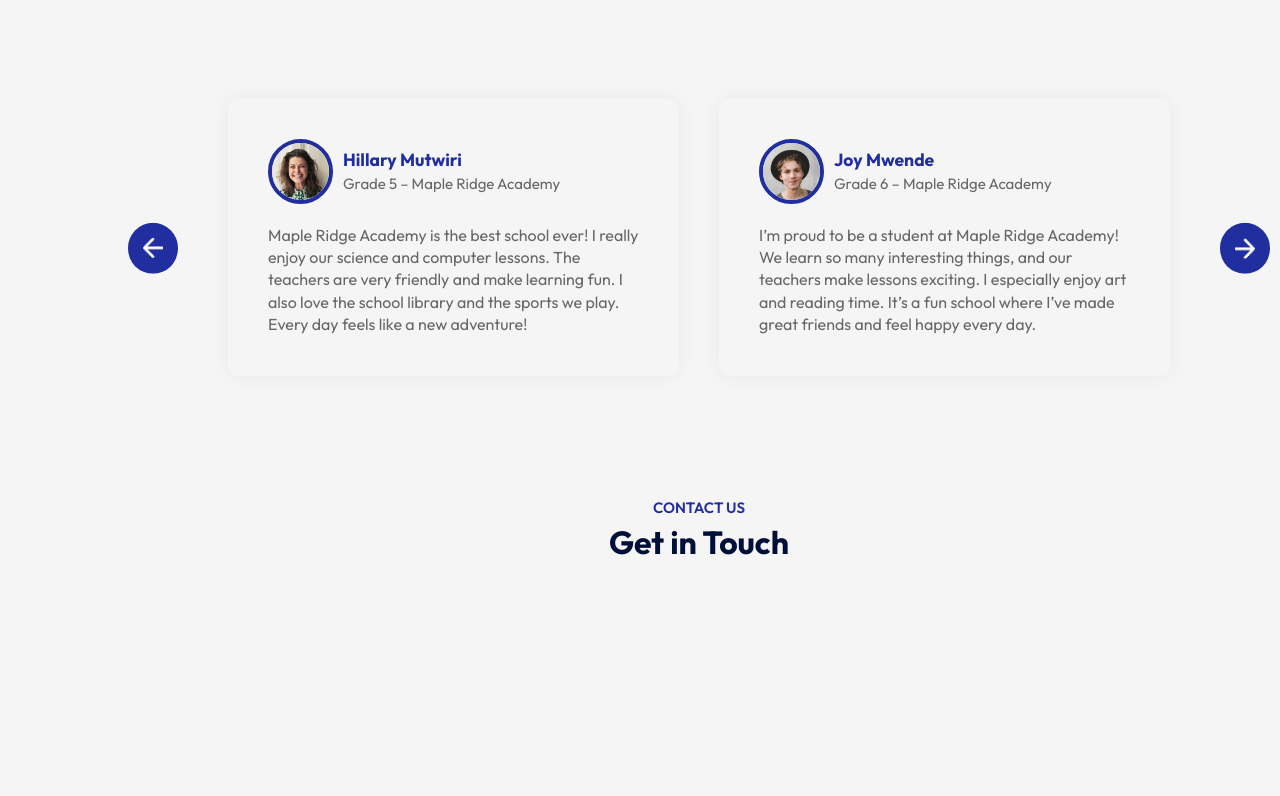
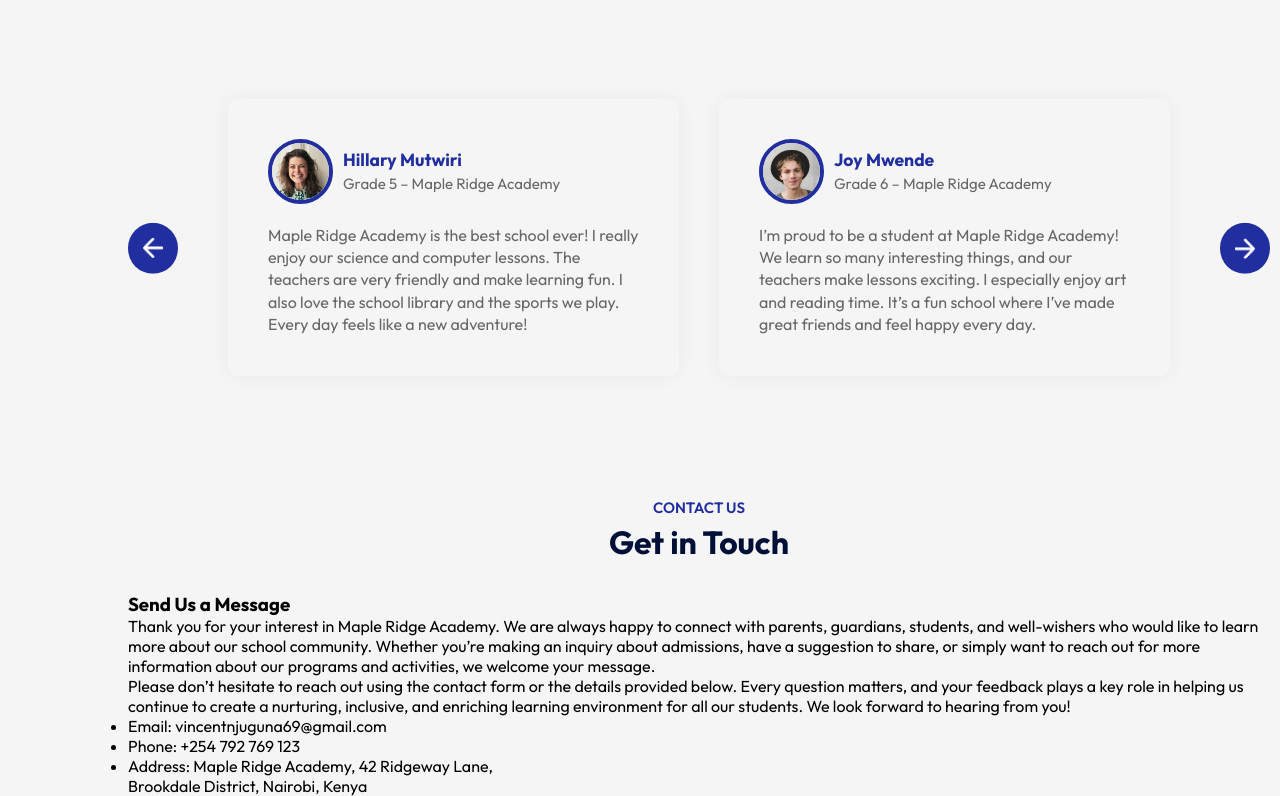
Before and after one commit to vinnietito/Edusity, a React (Vite) app: page / in a window 1280 px wide. Shown: the part 2607-3403 px from the top of the page. Before the commit the page ends 3199 px from the top, so only its background shows below. Built offline with nearby package versions, Linux system fonts and the light colour scheme.

Commit message:
Minor changes

```diff
--- a/src/App.jsx
+++ b/src/App.jsx
@@ -6,6 +6,7 @@ import Title from './Components/Title/Title'
 import About from './Components/About/About'
 import Campus from './Components/Campus/Campus'
 import Testimonials from './Components/Testimonials/Testimonials'
+import Contact from './Components/Contact/Contact'
 
 const App = () => {
   return (
@@ -21,6 +22,7 @@ const App = () => {
         <Title subTitle='TESTIMONIALS' title='What The Pupils says'/>
         <Testimonials/>
         <Title subTitle='Contact Us' title='Get in Touch'/>
+        <Contact/>
 
       </div>
 
--- a/src/Components/Contact/Contact.jsx
+++ b/src/Components/Contact/Contact.jsx
@@ -1,12 +1,39 @@
-import React from 'react'
-import './Contact.css'
+import React from 'react';
+import './Contact.css';
 
 const Contact = () => {
   return (
-    <div className='contact'>
+    <div className="contact">
+      <div className="contact-col">
+        <h3>Send Us a Message</h3>
+        <p>
+          Thank you for your interest in Maple Ridge Academy. We are always happy to connect with
+          parents, guardians, students, and well-wishers who would like to learn more about our
+          school community. Whether you’re making an inquiry about admissions, have a suggestion
+          to share, or simply want to reach out for more information about our programs and
+          activities, we welcome your message.
+        </p>
+        <p>
+          Please don’t hesitate to reach out using the contact form or the details provided below.
+          Every question matters, and your feedback plays a key role in helping us continue to
+          create a nurturing, inclusive, and enriching learning environment for all our students.
+          We look forward to hearing from you!
+        </p>
+        <ul>
+          <li>Email: <a href="mailto:vincentnjuguna69@gmail.com">vincentnjuguna69@gmail.com</a></li>
+          <li>Phone: <a href="tel:+254792769123">+254 792 769 123</a></li>
+          <li>
+            Address: Maple Ridge Academy, 42 Ridgeway Lane,<br />
+            Brookdale District, Nairobi, Kenya
+          </li>
+        </ul>
+      </div>
 
+      <div className="contact-col">
+        {/* Add your form or map/image here */}
+      </div>
     </div>
-  )
-}
+  );
+};
 
-export default Contact
+export default Contact;
```
